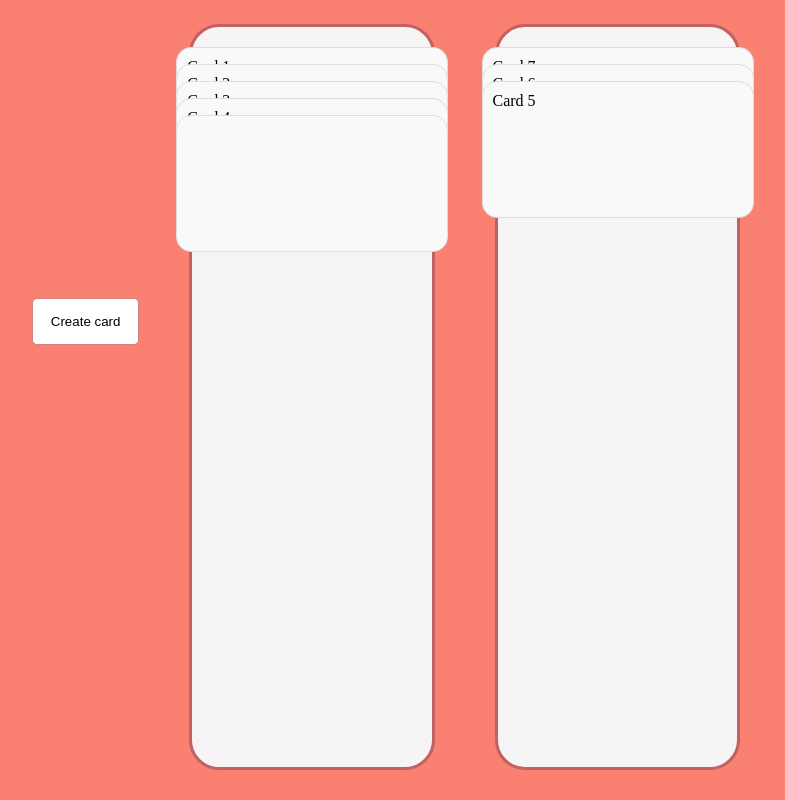
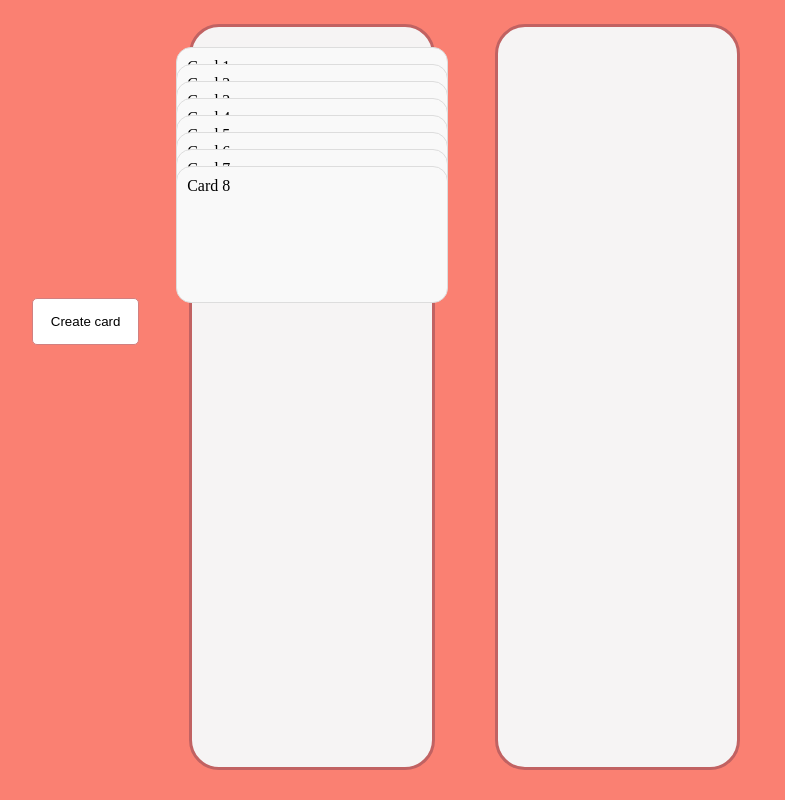
Before and after one commit to petrasson/DragNDropCards, a plain HTML site: page index.html in a window 1280 px wide. Both pictures are taken after a click on the button "Create card". Shown: the whole page, without its empty margins (249-1034 px from the left). Drawn offline with Linux system fonts and the light colour scheme.

Commit message:
added totCard

```diff
--- a/index.html
+++ b/index.html
@@ -1,37 +1,24 @@
 <html lang="en">
   <head>
-    <meta charset="UTF-8">
-    <meta name="viewport" content="width=device-width, initial-scale=1.0">
+    <meta charset="UTF-8" />
+    <meta name="viewport" content="width=device-width, initial-scale=1.0" />
     <title>Drag and Drop Cards</title>
-    <link rel="stylesheet" href="css/style.css">
+    <link rel="stylesheet" href="css/style.css" />
   </head>
   <body>
     <div class="container">
-        <button class = "button">Create card</button>
+      <button class="button">Create card</button>
       <div id="dropzone1" class="dropzone">
-            <div id= "card1" class="card" draggable="false">Card 1
-            <!--<img src="http://source.unsplash.com/random/150x150" alt ="random image"> -->
+        <div class="card">Card 1</div>
+        <div class="card">Card 2</div>
+        <div class="card">Card 3</div>
+        <div class="card">Card 4</div>
+        <div class="card">Card 5</div>
+        <div class="card">Card 6</div>
+        <div class="card" draggable="true">Card 7</div>
       </div>
-            <div id= "card2" class="card" draggable="false">Card 2
-            <!--<img src="http://source.unsplash.com/random/150x150" alt ="random image"> -->
-            </div>
-            <div id= "card3" class="card" draggable="false">Card 3
-            <!--<img src="http://source.unsplash.com/random/150x150" alt ="random image"> -->
-            </div>
-            <div id= "card4" class="card" draggable="true">Card 4
-                <!--<img src="http://source.unsplash.com/random/150x150" alt ="random image"> -->
-            </div>
-        </div>
-        <div id="dropzone2" class="dropzone">
-            <div id= "card7" class="card" draggable="false">Card 7
-            <!--<img src="http://source.unsplash.com/random/150x150" alt ="random image"> -->
-            </div>
-            <div id= "card6" class="card" draggable="false">Card 6
-            <!--<img src="http://source.unsplash.com/random/150x150" alt ="random image"> -->
-            </div>
-            <div id= "card5" class="card" draggable="true">Card 5
-            <!--<img src="http://source.unsplash.com/random/150x150" alt ="random image"> -->
-            </div>
+
+      <div id="dropzone2" class="dropzone"></div>
     </div>
     <script src="js/app.js"></script>
   </body>
--- a/js/app.js
+++ b/js/app.js
@@ -1,15 +1,29 @@
 document.addEventListener("DOMContentLoaded", (event) => {
   let button = document.querySelector(".button");
-  button.addEventListener("click", createCard);
+  const dropzones = document.querySelectorAll(".dropzone");
+  let totCard = document.querySelectorAll(".card").length; //number cards
+  console.log("totCard", totCard);
 
-  function createCard() {
+  button.addEventListener("click", () => {
+    const dropzone = dropzones[0];
+    createCard(dropzone);
+  });
+
+  function createCard(dropzone) {
     const newCard = document.createElement("div");
     newCard.classList.add("card");
-    document.getElementById("dropzone1").appendChild(newCard);
+    newCard.setAttribute("draggable", true);
+    const cards = dropzone.querySelectorAll(".card");
+    const newIndex = cards.length + 1;
+    newCard.textContent = "Card " + newIndex;
+    dropzone.appendChild(newCard);
+    totCard++;
+    console.log(totCard);
+    //updateDraggableCards();
   }
 
   let dragged;
-  document.querySelectorAll(".dropzone").forEach((dropzone) => {
+  dropzones.forEach((dropzone) => {
     dropzone.addEventListener("dragover", (e) => {
       e.preventDefault();
       e.dataTransfer.dropEffect = "move";
@@ -17,7 +31,6 @@ document.addEventListener("DOMContentLoaded", (event) => {
 
     dropzone.addEventListener("drop", (e) => {
       e.preventDefault();
-      // Find the closest ancestor which is a dropzone, or the target itself if it's a dropzone
       let targetDropzone = e.target.closest(".dropzone");
       if (targetDropzone) {
         targetDropzone.appendChild(dragged);
```
Also changed, not shown: css/style.css (+0 -43 lines). Lines whose indentation alone changed are shown as unchanged.
